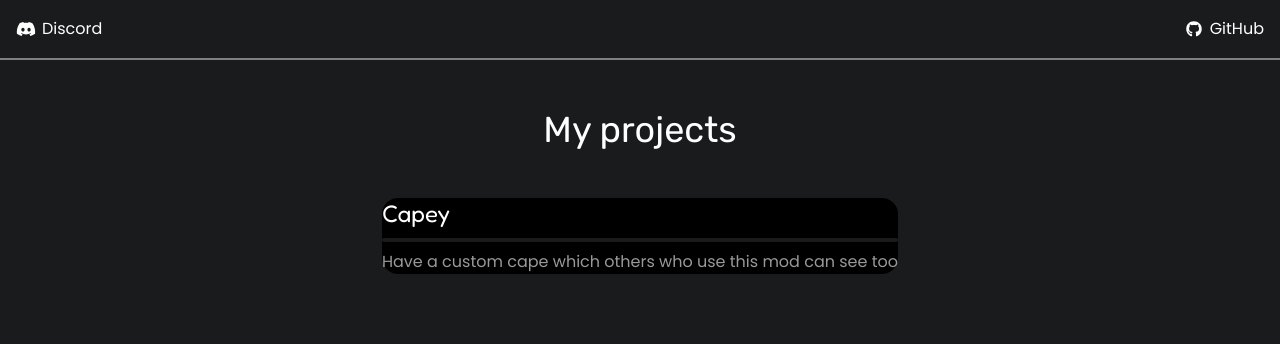
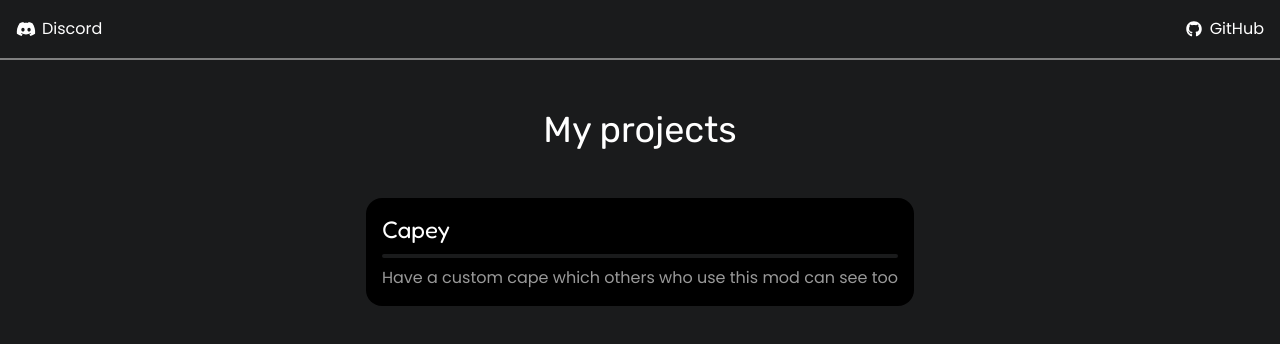
Before and after one commit to JGJ52/jgj52.dev, a Next.js app: page / in a window 1280 px wide. Shown: the top 344 px of the page. Built offline with nearby package versions, Linux system fonts and the light colour scheme.

Commit message:
whyd i delete this

```diff
--- a/src/app/project.css
+++ b/src/app/project.css
@@ -1,7 +1,7 @@
 @import "tailwindcss";
 
 .project {
-    @apply flex flex-col rounded-2xl bg-black;
+    @apply flex flex-col rounded-2xl bg-black p-4;
     animation: scale 500ms ease-in-out;
     transition: transform 500ms ease-in-out, background-color 500ms ease-in-out, box-shadow 500ms ease-in-out;
     transform: translateY(0);
```
